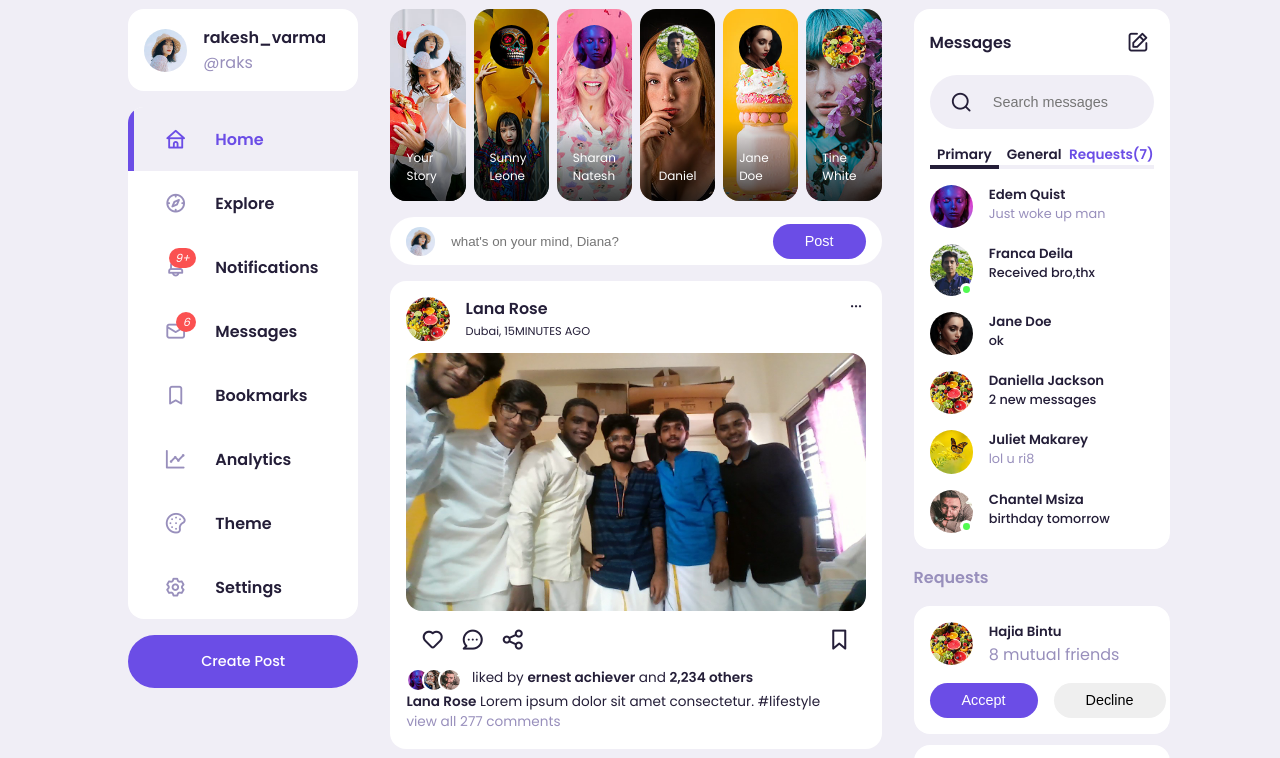
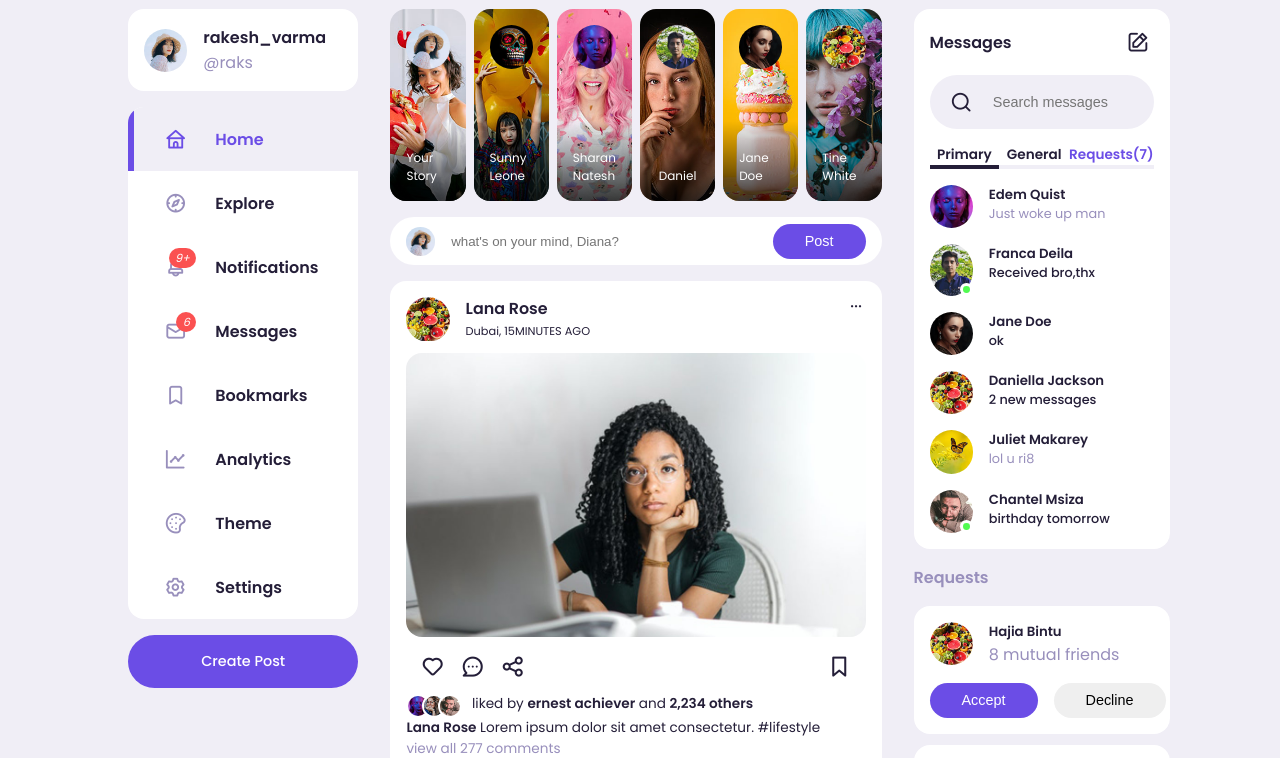
Before and after one commit to rakeyshvarma/raksactivgram3, a plain HTML site: page index.html in a window 1280 px wide. Shown: the part 77-835 px from the top of the page. Drawn offline with nearby package versions, Linux system fonts and the light colour scheme.

Commit message:
Update index.html

```diff
--- a/index.html
+++ b/index.html
@@ -228,7 +228,7 @@
                             </span>
                         </div>
                         <div class="photo">
-                            <img src="./images/feed-1.jpg">
+                            <img src="./images/feed-7.jpg">
                         </div>
 
                         <div class="action-buttons">
```
